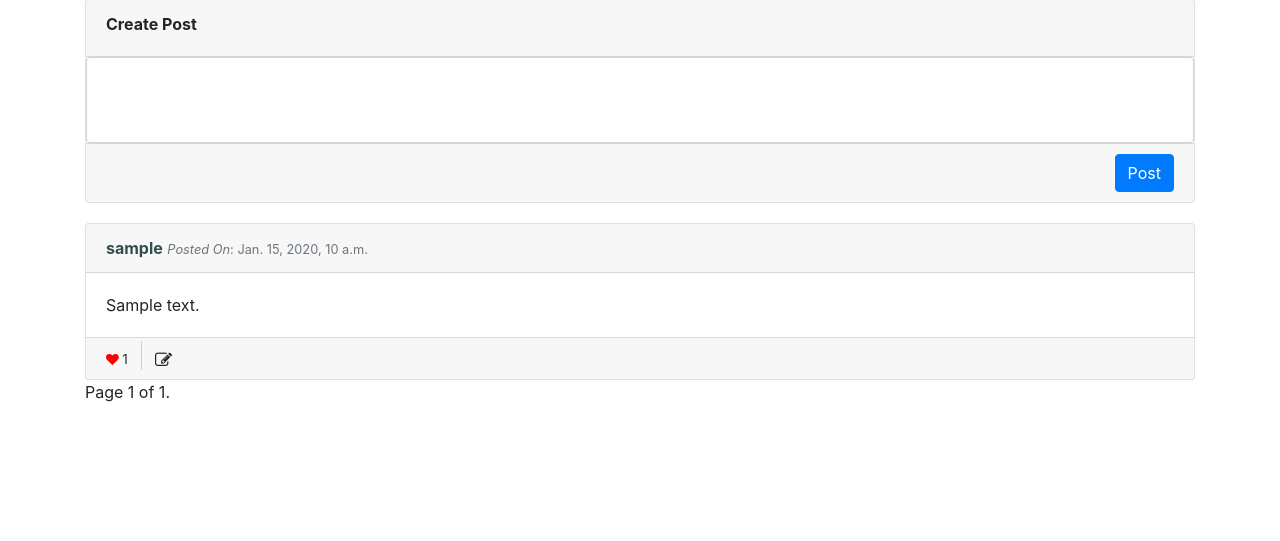
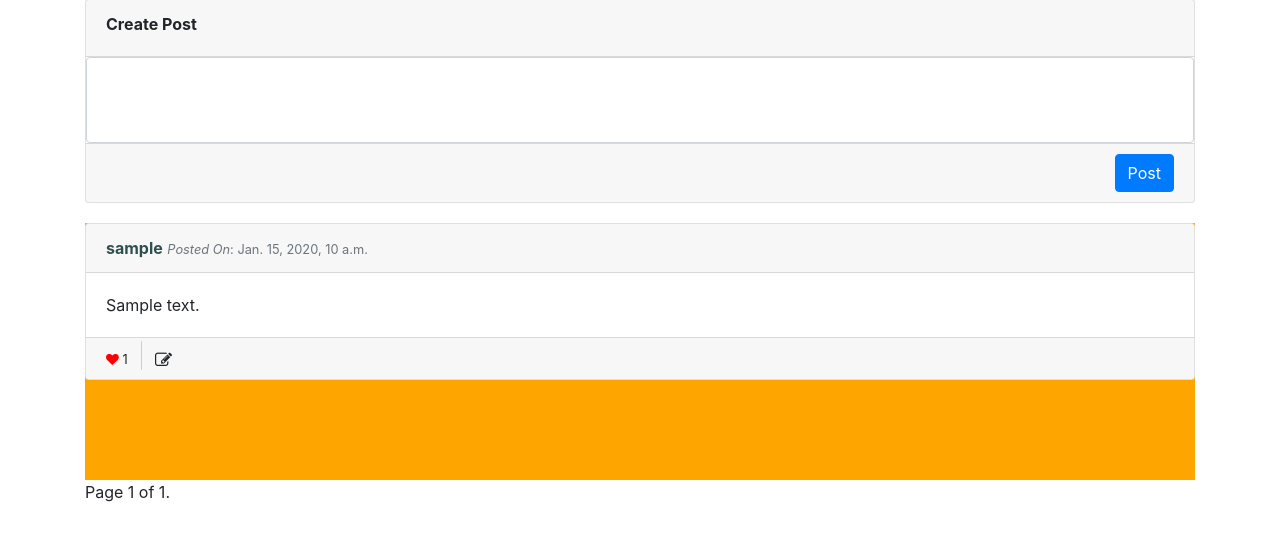
Before and after one commit to visualsoul/network, a Django app: page / in a window 1280 px wide. Shown: the part 113-654 px from the top of the page. Run offline with Django 3.2, Linux system fonts and the light colour scheme; a user stored in the database is signed in; tables that the repository leaves empty hold one stand-in row (values such as "Sample post"); some libraries are stand-ins or nearby versions.

Commit message:
figure out animations and better styling

```diff
--- a/network/static/network/styles.css
+++ b/network/static/network/styles.css
@@ -49,3 +49,8 @@ i:hover {
 button[id^='save-button-'] {
     margin-top: 5px;
 }
+
+div[id^='post-']:first-of-type {
+    background-color: orange;
+    padding-bottom: 100px;
+}
--- a/network/templates/network/index.html
+++ b/network/templates/network/index.html
@@ -25,7 +25,7 @@
 
     <!-- POSTS -->
     {% include 'network/posts.html' %}
-
+    <!-- END POSTS -->
 
 
 
--- a/network/templates/network/posts.html
+++ b/network/templates/network/posts.html
@@ -52,7 +52,6 @@
             </div>
         </div>
     </div>
-
     {% endfor %}
 
     </div>
```
